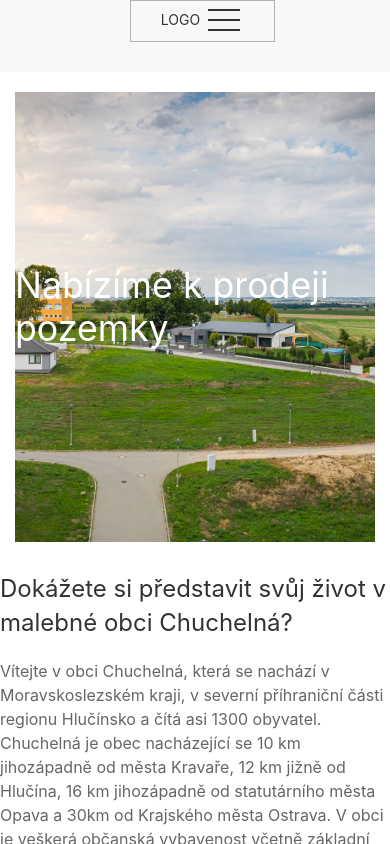
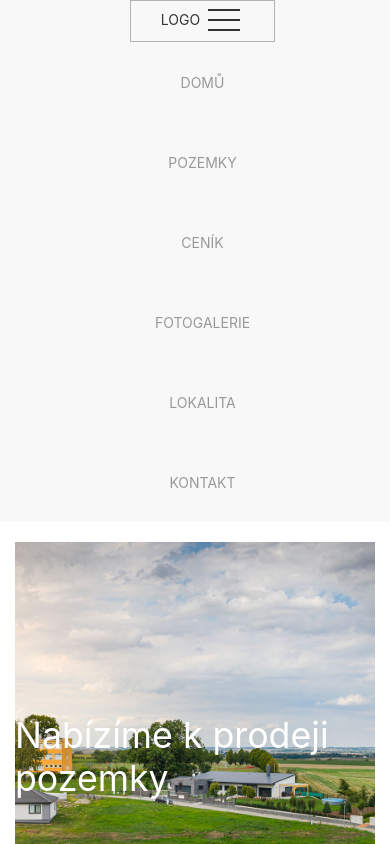
Before and after one commit to kuba24862/PavelecPozemky, a plain HTML site: page index.html in a window 390 px wide. Both pictures are taken after a click on the button "LOGO". Shown: the top 844 px of the page. Drawn offline with Linux system fonts and the light colour scheme.

Commit message:
Přidání tříd kterou modifikují UIKIT aby se to dalo použít

```diff
--- a/css/style.css
+++ b/css/style.css
@@ -26,3 +26,17 @@
 .custom-button-prodano {
   background-color: red;
 }
+@media (max-width:640px){
+  #menu{
+    display: block;
+  }
+  #menu li a {
+    height: 10px;
+  }
+  .menu{
+    display: block!important;
+  }
+  .custom-nav-tlacitko{
+    margin-bottom: 0;
+  }
+}
```
